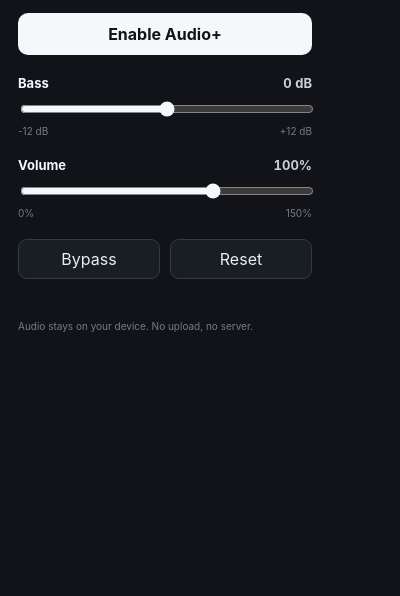
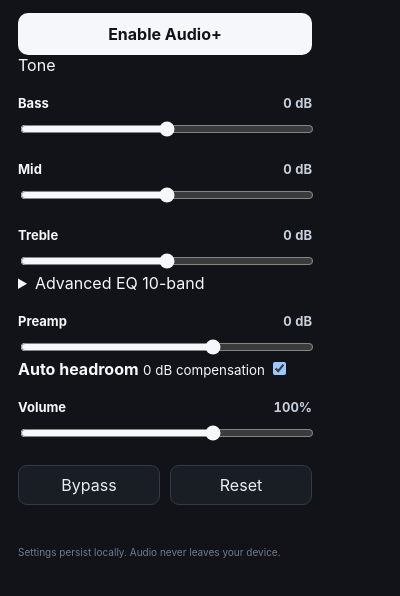
Before and after one commit to ylnyorulmaz/audioplus, a browser extension: page popup.html in a window 400 px wide. Shown: the part 64-660 px from the top of the page. Drawn offline with Linux system fonts and the light colour scheme.

Commit message:
feat: add iteration 2 equalizer controls

```diff
--- a/popup.html
+++ b/popup.html
@@ -18,22 +18,65 @@
 
     <button id="powerButton" class="power" type="button">Enable Audio+</button>
 
-    <section class="control-group" aria-labelledby="bassLabel">
-      <div class="control-heading">
-        <label id="bassLabel" for="bassSlider">Bass</label>
-        <output id="bassValue" for="bassSlider">0 dB</output>
+    <section class="section" aria-labelledby="toneHeading">
+      <div class="section-title" id="toneHeading">Tone</div>
+
+      <div class="control-group compact">
+        <div class="control-heading">
+          <label for="bassSlider">Bass</label>
+          <output id="bassValue" for="bassSlider">0 dB</output>
+        </div>
+        <input id="bassSlider" type="range" min="-12" max="12" step="0.5" value="0" />
       </div>
-      <input id="bassSlider" type="range" min="-12" max="12" step="1" value="0" />
-      <div class="range-labels"><span>-12 dB</span><span>+12 dB</span></div>
+
+      <div class="control-group compact">
+        <div class="control-heading">
+          <label for="midSlider">Mid</label>
+          <output id="midValue" for="midSlider">0 dB</output>
+        </div>
+        <input id="midSlider" type="range" min="-12" max="12" step="0.5" value="0" />
+      </div>
+
+      <div class="control-group compact">
+        <div class="control-heading">
+          <label for="trebleSlider">Treble</label>
+          <output id="trebleValue" for="trebleSlider">0 dB</output>
+        </div>
+        <input id="trebleSlider" type="range" min="-12" max="12" step="0.5" value="0" />
+      </div>
     </section>
 
-    <section class="control-group" aria-labelledby="volumeLabel">
-      <div class="control-heading">
-        <label id="volumeLabel" for="volumeSlider">Volume</label>
-        <output id="volumeValue" for="volumeSlider">100%</output>
+    <details class="advanced">
+      <summary>Advanced EQ <span>10-band</span></summary>
+      <div id="eqGrid" class="eq-grid" aria-label="10-band equalizer"></div>
+    </details>
+
+    <section class="section">
+      <div class="control-group compact">
+        <div class="control-heading">
+          <label for="preampSlider">Preamp</label>
+          <output id="preampValue" for="preampSlider">0 dB</output>
+        </div>
+        <input id="preampSlider" type="range" min="-12" max="6" step="0.5" value="0" />
       </div>
-      <input id="volumeSlider" type="range" min="0" max="150" step="1" value="100" />
-      <div class="range-labels"><span>0%</span><span>150%</span></div>
+
+      <label class="toggle-row" for="autoHeadroom">
+        <span>
+          <strong>Auto headroom</strong>
+          <small id="headroomValue">0 dB compensation</small>
+        </span>
+        <input id="autoHeadroom" type="checkbox" checked />
+      </label>
+    </section>
+
+    <section class="section">
+      <div class="control-group compact">
+        <div class="control-heading">
+          <label for="volumeSlider">Volume</label>
+          <output id="volumeValue" for="volumeSlider">100%</output>
+        </div>
+        <input id="volumeSlider" type="range" min="0" max="150" step="1" value="100" />
+      </div>
     </section>
 
     <div class="actions">
@@ -42,9 +85,9 @@
     </div>
 
     <p id="message" class="message" role="status" aria-live="polite"></p>
-    <p class="privacy">Audio stays on your device. No upload, no server.</p>
+    <p class="privacy">Settings persist locally. Audio never leaves your device.</p>
   </main>
 
-  <script src="popup.js"></script>
+  <script type="module" src="popup.js"></script>
 </body>
 </html>
```
